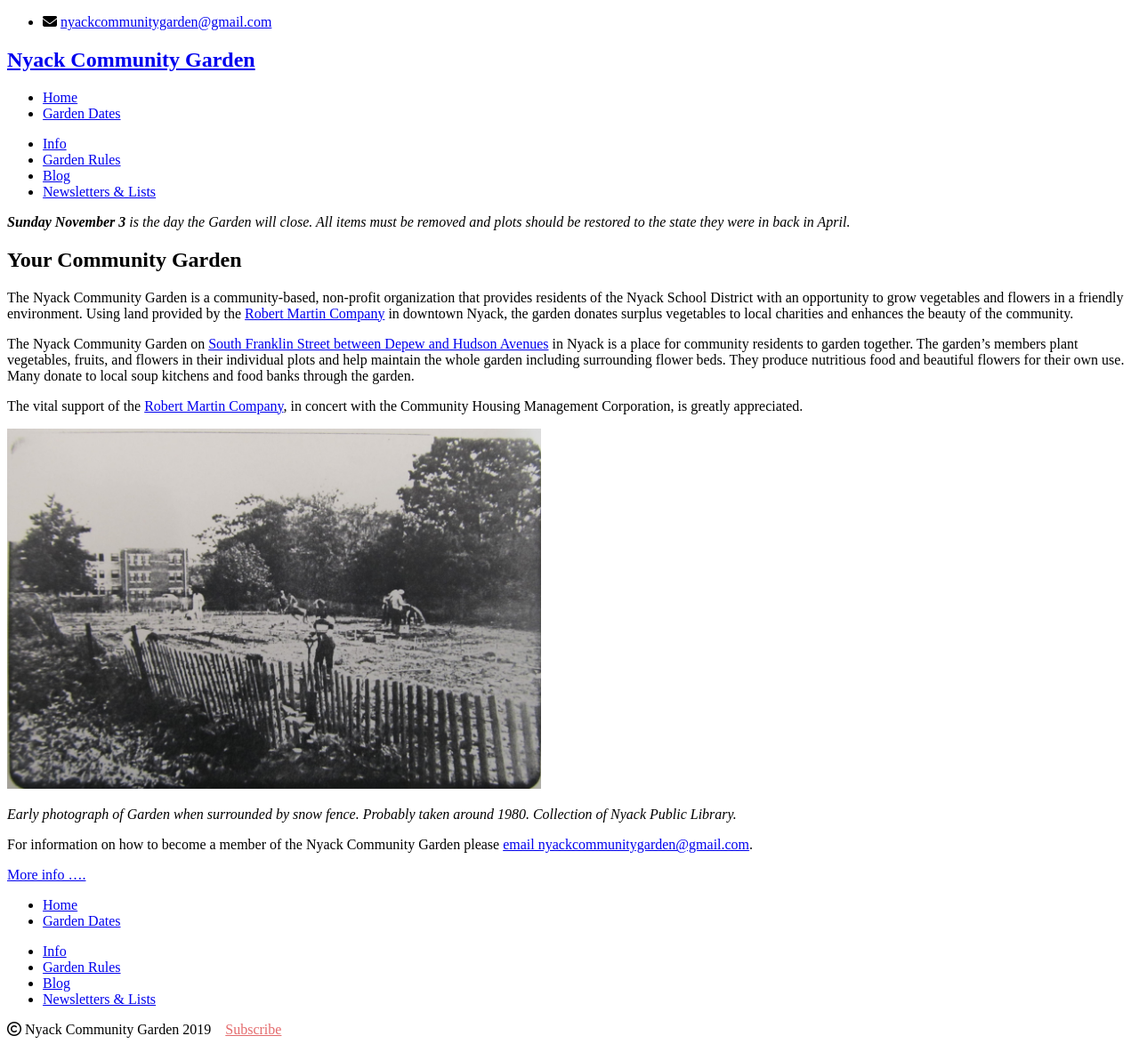
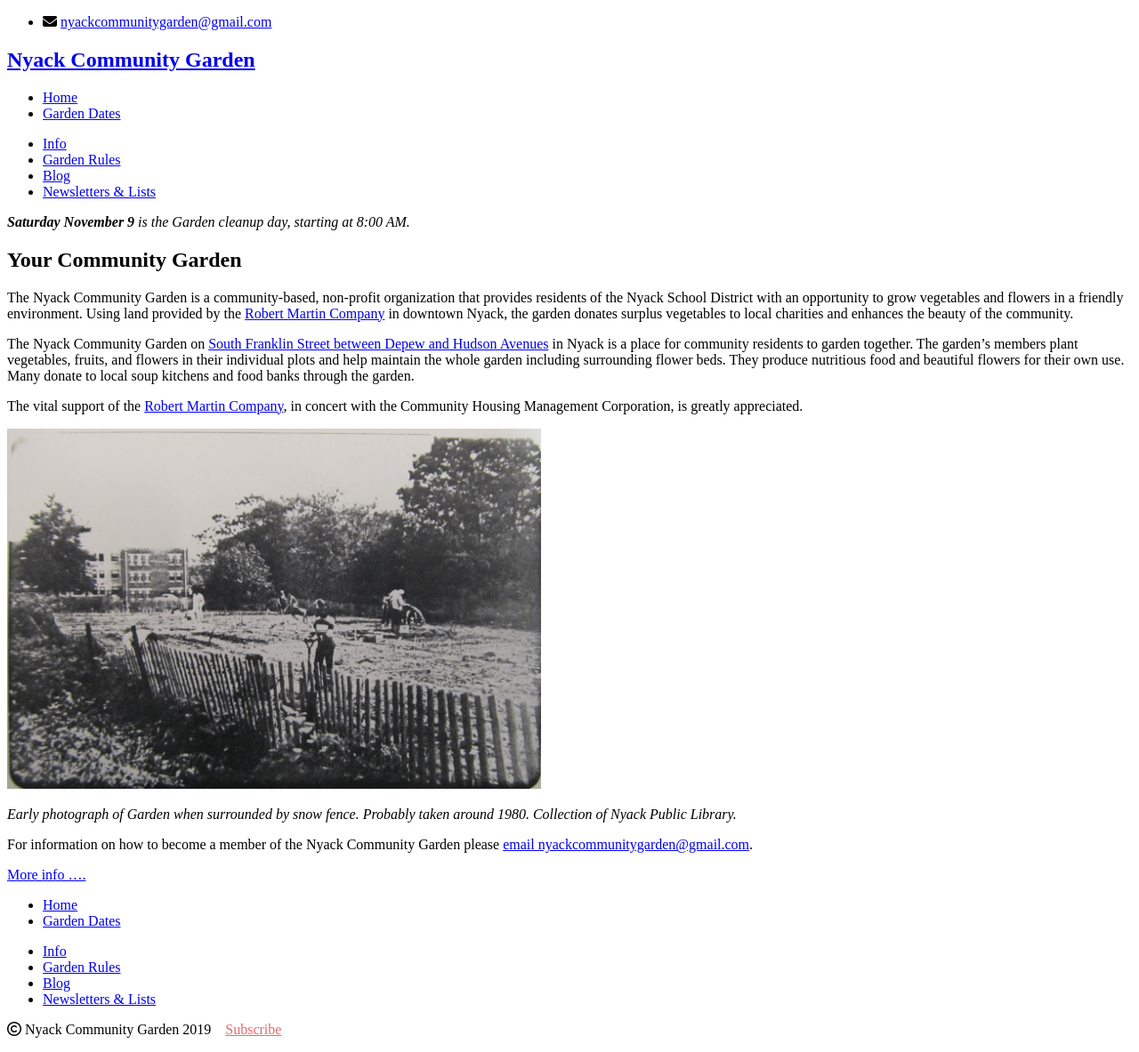
Before and after one commit to bosborne/nyackcommunitygarden, a Jekyll site: the page built from index.md, in a window 1280 px wide. Shown: the whole page at 89% size. Built offline with Jekyll 4.4.1, drawn with Linux system fonts in a browser that asks for light colours; nearby versions of some CDN libraries; library files that are not in the unit come from our copies.

Commit message:
Change data to cleanup day

```diff
--- a/_layouts/default.html
+++ b/_layouts/default.html
@@ -19,7 +19,7 @@
       <div class="container">
         <div class="bannerbox">
           <p>
-            <i><b>Sunday November 3</b> is the day the Garden will close. All items must be removed and plots should be restored to the state they were in back in April.</i>
+            <i><b>Saturday November 9</b> is the Garden cleanup day, starting at 8:00 AM.</i>
           </p>
         </div>
         {{ content }}
```
